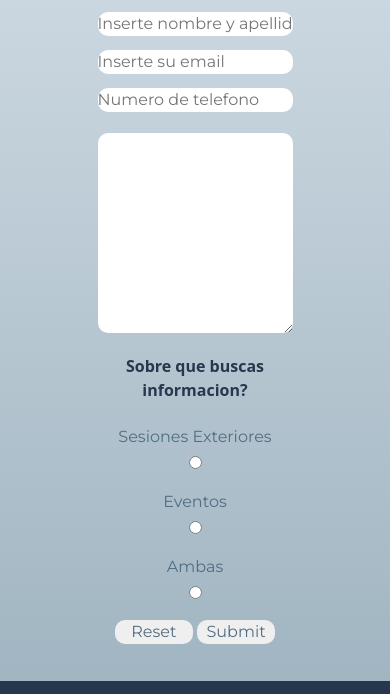
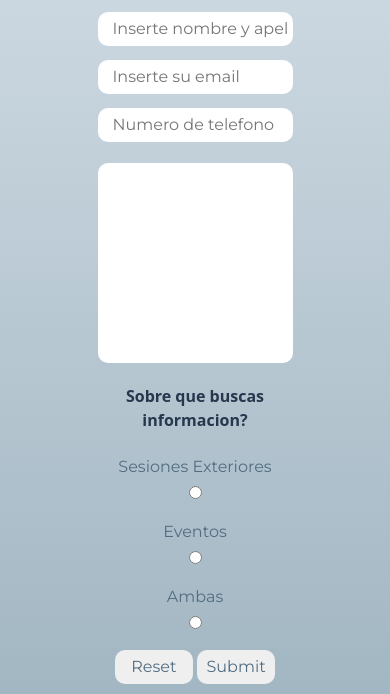
Before and after one commit to sebiastian/PreEntrega2Becerra, a website: page pages/contacto.html in a window 390 px wide. Shown: the part 300-994 px from the top of the page. Drawn offline with nearby package versions, Linux system fonts and the light colour scheme.

Commit message:
terminando detalles de las paginas

```diff
--- a/pages/contacto.html
+++ b/pages/contacto.html
@@ -69,6 +69,7 @@
                 <p>
                     Sobre que buscas informacion?
                 </p>
+                <div class="section_form_div">
                     <label class="labelcheckbox" for="ses_ext">Sesiones Exteriores
                         <input name="tipodesesion" id="ses_ext" value="exteriores" type="radio">
                     </label>
@@ -78,6 +79,7 @@
                     <label class="labelcheckbox" for="ambas">Ambas
                         <input name="tipodesesion" id="ambas" value="extyevento" type="radio">
                     </label>
+                </div>
                 <input class="inputsubmit" type="reset">
                 <input class="inputsubmit" type="submit">
             </form>
--- a/scss/components/_navbar.scss
+++ b/scss/components/_navbar.scss
@@ -16,3 +16,7 @@
 .offcanvas {
     background-color: $primario-oscuro !important;
 }
+
+footer div span {
+    font-size: 1rem !important;
+}
--- a/scss/layout/_books.scss
+++ b/scss/layout/_books.scss
@@ -9,6 +9,11 @@
             width: 30%;
             padding: 10px;
             border-radius: 15px;
+            transition: 0.4s;
+
+            &:hover {
+                transform: scale(1.03);
+            }
         }
     }
 }
--- a/scss/layout/_contacto.scss
+++ b/scss/layout/_contacto.scss
@@ -1,11 +1,13 @@
 .section_form {
-   @include flex(column,center,center,0);
+    @include flex(column, center, center, 0);
 
     & form {
         width: 50%;
         text-align: center;
 
-        & input, & label, & textarea {
+        & input,
+        & label,
+        & textarea {
             width: 100%;
             font-family: monserratnormal;
             color: $secundario-oscuro;
@@ -13,11 +15,22 @@
             outline: none;
             border: 0;
             margin: 7px 0;
+            padding: 5px;
 
+            &::placeholder {
+                padding: 10px;
+            }
+        }
+
+        & label {
+            padding: 0;
         }
 
         & textarea {
+            width: 100%;
             height: 200px;
+            resize: none;
+            padding: 0;
         }
 
         & p {
@@ -27,65 +40,15 @@
             width: 100%;
         }
 
-        & input[type=reset], & input[type=submit]{
-            width: 40%;
-
+        & div {
+            display: flex;
+            flex-direction: row;
         }
     }
+
+    & input[type=reset],
+    & input[type=submit] {
+        width: 40%;
+
+    }
 }
-
-
-
-
-
-// .inputcontacto,
-// label {
-//     display: block;
-//     width: auto;
-//     margin: 10px 0;
-//     font-size: 1.2rem;
-//     font-family: monserratnormal;
-//     color: var(--secundario-oscuro);
-// }
-
-// .labelcheckbox {
-//     text-align: center;
-// }
-
-// .inputcontacto {
-//     border: 0;
-//     background-color: var(--secundario-oscuro);
-//     color: var(--primario-claro);
-//     padding: 6px;
-//     border-radius: 10px;
-//     outline: none;
-// }
-
-// #textareaform {
-//     display: block;
-//     width: 100%;
-//     height: 200px;
-//     margin: 10px 0;
-// }
-
-// .inputcontacto,
-// .textarea_label {
-//     width: 75%;
-//     max-width: 500px;
-// }
-
-// .inputsubmit {
-//     display: inline;
-//     width: 100px;
-//     margin: 20px 20px;
-//     border: 0;
-//     background-color: var(--secundario-oscuro);
-//     color: #ffffff;
-//     padding: 6px;
-//     border-radius: 10px;
-// }
-
-// ::placeholder {
-//     color: var(--secundario-claro);
-//     text-align: center;
-// }
--- a/scss/layout/_index.scss
+++ b/scss/layout/_index.scss
@@ -26,7 +26,7 @@
         @include flex (row,center,center,0);
         background-color: rgba(0, 0, 0, 0.486);
         border-radius: 30px;
-        transition: .6 ease;
+        transition: .4 ease;
 
         & p {
             color:aliceblue;
--- a/scss/layout/_mediaqueries.scss
+++ b/scss/layout/_mediaqueries.scss
@@ -20,6 +20,7 @@
 }
 
 @media screen and (max-width: 700px) {
+
     .img-index,
     .imagenservicios {
         width: 70%;
@@ -30,16 +31,21 @@
     .section_servicios:nth-child(3n),
     .sectionsobremi_div,
     .sectionmapa_div,
-    .section_index,#sobremi{
-    @include flex (column,center,center,0);
+    .section_index,
+    #sobremi {
+        @include flex (column, center, center, 0);
     }
 
     .sobremi {
         width: 80%;
     }
 
-    .sectionbook_div img{
+    .sectionbook_div img {
         margin: 30px;
         width: 70% !important;
     }
+
+    .section_form_div {
+        flex-direction: column !important;
+    }
 }
--- a/scss/layout/_servicios.scss
+++ b/scss/layout/_servicios.scss
@@ -22,8 +22,9 @@
             text-align: justify;
             width: 85%;
         }
+        }
     }
-}
+
 
 .card1 {
     grid-area: a1;
--- a/scss/layout/_sobremi.scss
+++ b/scss/layout/_sobremi.scss
@@ -7,6 +7,15 @@
         & img {
             width: 300px;
             height: 300px;
+            border-radius: 100%;
+            border: 10px solid $primario-oscuro;
+            transition: 0.7s;
+
+
+            &:hover {
+                transform: scale(1.1);
+                box-shadow: 3px 3px 10px $secundario-oscuro;
+            }
         }
 
         & p {
```
Also changed, not shown: pages/sobremi.html (+1 -1 lines), css/style.css, images/fotoperfil.jpg (added), 1 other file. Lines whose indentation alone changed are shown as unchanged.
